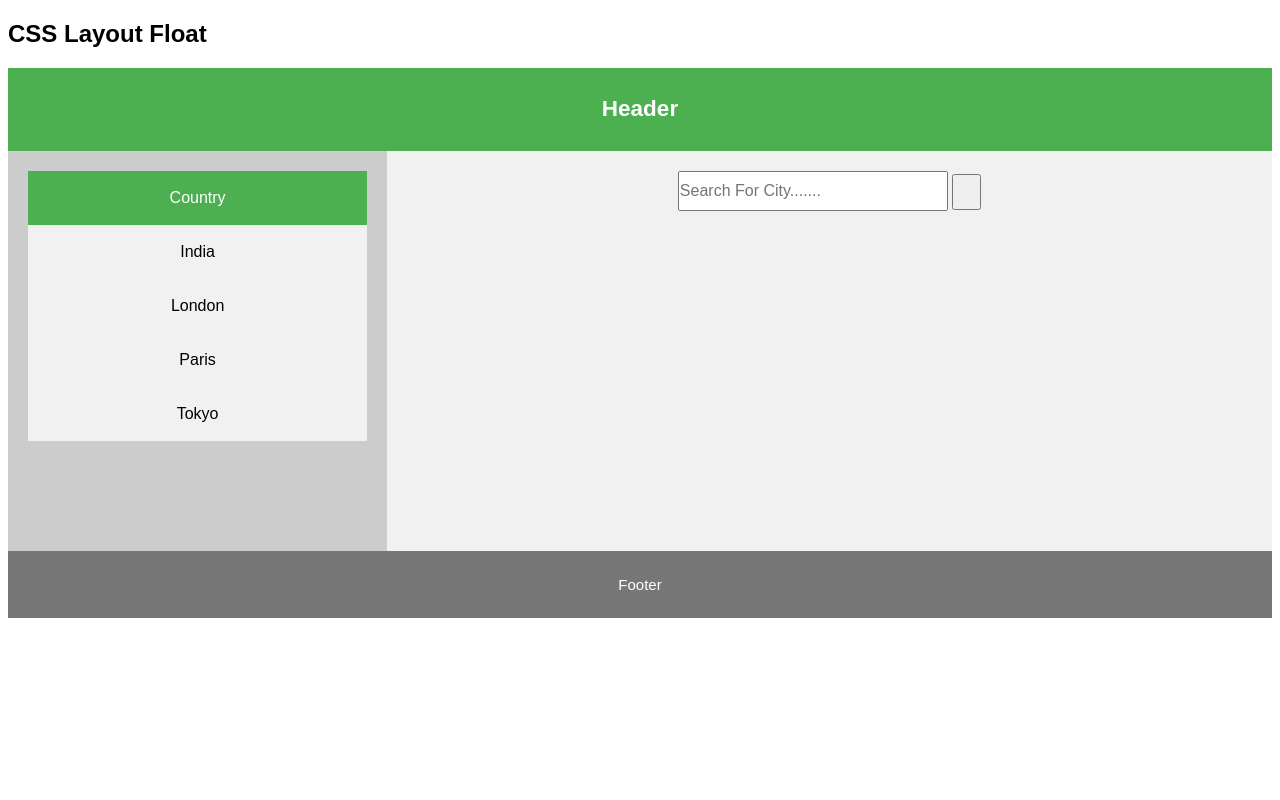
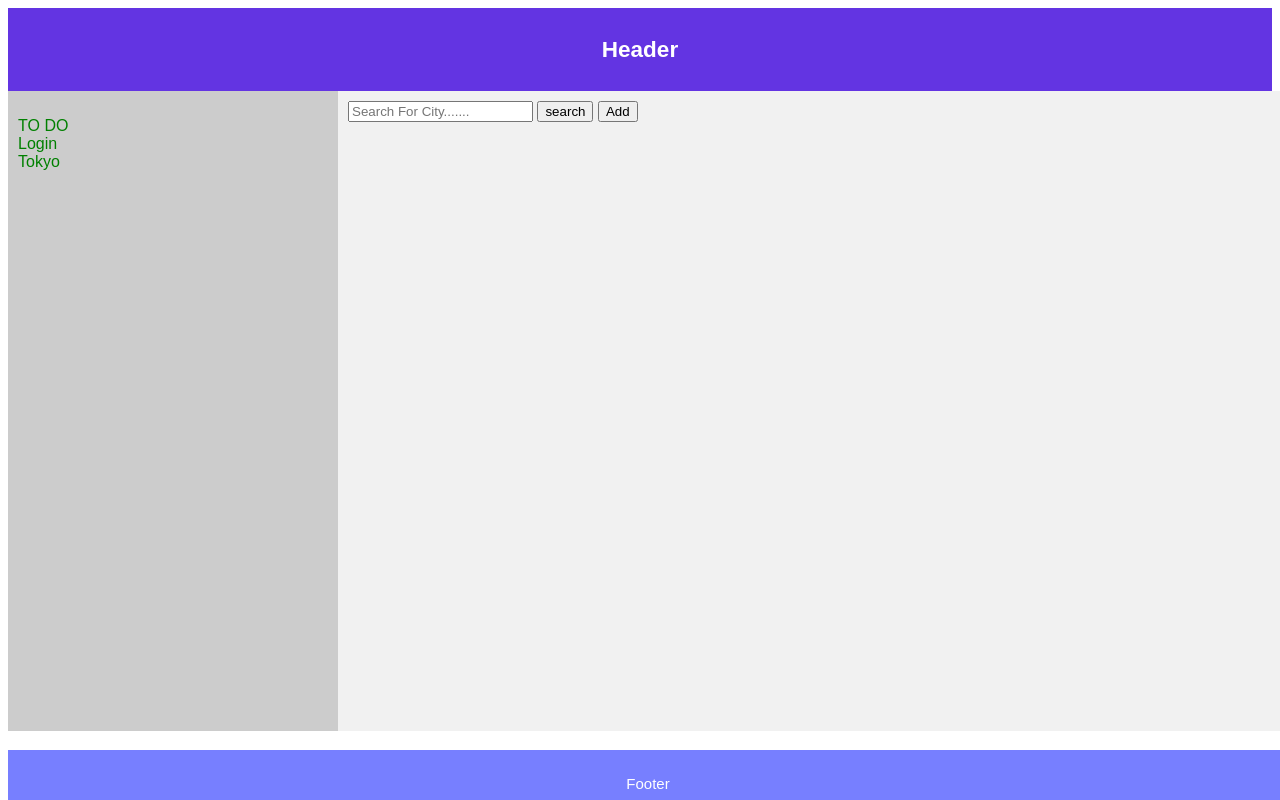
Before and after one commit to tavisca-spanda/FED_Training, a plain HTML site: page index.html in a window 1280 px wide. Drawn offline with Linux system fonts and the light colour scheme.

Commit message:
Just another commit

```diff
--- /dev/null
+++ b/Stylesheet.css
@@ -0,0 +1,75 @@
+* {
+  box-sizing: border-box;
+}
+ body {
+  font-family: Arial, Helvetica, sans-serif;
+}
+header {
+  background-color: #6334e2;
+  padding: 10px 20px;
+  text-align: center;
+  font-size: 15px;
+  color: rgb(255, 255, 255);
+  width: 100%;
+}
+
+footer {
+  background-color: #777fff;
+  padding: 10px 20px;
+  text-align: center;
+  font-size: 15px;
+  color: white;
+  position: absolute;
+  bottom: 0;
+  width: 100%;
+  height: 50px;
+
+}
+
+
+a:link {
+    color: green;
+    background-color: transparent;
+    text-decoration: none;
+  }
+
+
+
+  a:hover {
+    color: red;
+    background-color: transparent;
+    text-decoration: underline;
+  }
+
+
+  section {
+    display: -webkit-flex;
+    display: flex;
+    position: absolute;
+    height: 80%;
+    width: 100%;
+  }
+
+
+  nav {
+    -webkit-flex: 1;
+    -ms-flex: 1;
+    flex: 1;
+    background: #ccc;
+    padding: 10px;
+
+  }
+
+
+  nav ul {
+    list-style-type: none;
+    padding: 0;
+  }
+
+  article {
+    -webkit-flex: 3;
+    -ms-flex: 3;
+    flex: 3;
+    background-color: #f1f1f1;
+    padding: 10px;
+  }
--- a/index.html
+++ b/index.html
@@ -4,122 +4,35 @@
 <title>CSS Template</title>
 <meta charset="utf-8">
 <meta name="viewport" content="width=device-width, initial-scale=1">
-<style>
-/*Part 1 Basic structure */
-* {
-  box-sizing: border-box;
-}
-body {
-  font-family: Arial, Helvetica, sans-serif;
-}
-header {
-  background-color: #4CAF50;
-  padding: 10px 20px;
-  text-align: center;
-  font-size: 15px;
-  color: white;
-}
-nav {
-  float: left;
-  width: 30%;
-  height: 400px;
-  background: #ccc;
-  padding: 20px;
-}
-article {
-  float: left;
-  padding: 20px;
-  width: 70%;
-  background-color: #f1f1f1;
-  height: 400px;
-}
-section:after {
-  content: "";
-  display: table;
-  clear: both;
-}
-footer {
-  background-color: #777;
-   padding: 10px 20px;
-  text-align: center;
-  font-size: 15px;
-  color: white;
-}
-/*************************************************************/
-/*Part 2 Side menu */
-ul {
-  list-style-type: none;
-  margin: 0;
-  padding: 0;
-  text-align: center;
-  background-color: #f1f1f1;
-}
-li a {
-  display: block;
-  color: #000;
-  padding: 18px 16px;
-  text-decoration: none;
-}
-li a.active {
-  background-color: #4CAF50;
-  color: white;
-}
-li a:hover:not(.active) {
-  background-color: #555;
-  color: white;
-}
-/*************************************************************/
-/*Part 3 Search button Drop Down */
-.search-container{
-  text-align: center;
-  color: white;
-}
-.search-container input {
-  padding: 0px;
-  height: 40px;
-  width: 270px;
-  font-size: 16px;
-}
-.search-container button {
-    box-sizing: border-box;
-  padding: 20px 0px 12px 25px;
-
-}
-/*************************************************************/
-</style>
+<link rel="stylesheet" href="Stylesheet.css">
 </head>
 <body>
-
-<h2>CSS Layout Float</h2>
 
 <header>
   <h2>Header</h2>
 </header>
 
 <section>
-
   <nav>
     <ul>
-      <li><a class="active" href="#India">Country</a></li>
-      <li><a href="#">India</a></li>
-      <li><a href="#">London</a></li>
-      <li><a href="#">Paris</a></li>
+      <li><a href="#" onclick="">TO DO</a></li>
+      <li><a href="#">Login</a></li>
       <li><a href="#">Tokyo</a></li>
     </ul>
   </nav>
 
   <article>
     <div class="search-container">
-      <input type="text" placeholder="Search For City......." name="search">
-      <button type="submit"></button>
+      <input type="text" placeholder="Search For City......." name="search" id="text">
+      <button type="button" name="search" value="search" onclick="search()">search</button>
+      <button type="button" name="Add_value" onclick="add()">Add</button>
     </div>
   </article>
-
 </section>
 
 <footer>
   <p>Footer</p>
 </footer>
-
+<script type="script/javascript" src="Script.js"></script>
 </body>
 </html>
```
Also changed, not shown: Script.js (added).
